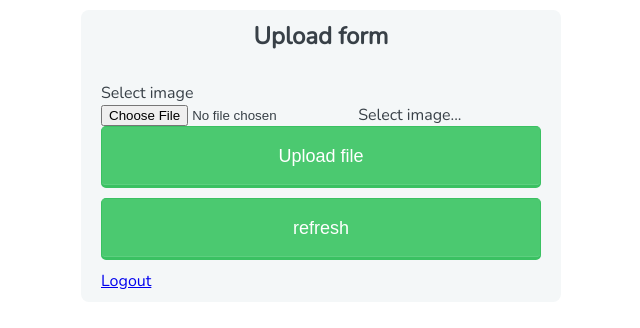
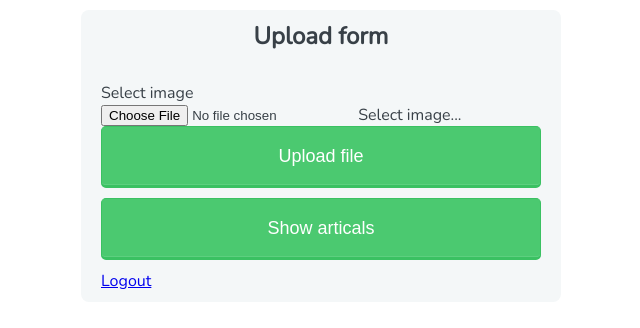
Before and after one commit to Ligerd/Programowanie-aplikacji-mobilnych-i-webowych, a Flask app: page /upload-file in a window 1280 px wide. Shown: the top 328 px of the page, without its empty margins (319-959 px from the left). Run offline with Flask 2, Linux system fonts and the light colour scheme.

```diff
--- a/Projekt 1/client/app/templates/uploadfile.html
+++ b/Projekt 1/client/app/templates/uploadfile.html
@@ -20,7 +20,7 @@
        </div>
     </div>
         <button type="submit" class="btn btn-primary"> Upload file</button>
-    <button type="button" id="refresh" name="refresh">refresh</button>
+    <button type="button" id="refresh" name="refresh">Show articals</button>
     <a href="http://localhost:3000/logout" id="logout"> Logout</a>
 </form>
 <div id="myList">
```
Also changed, not shown: Projekt 1/serwer/app/files/2oboik.ru_60981.jpg (deleted), Projekt 1/serwer/app/files/6oboik.ru_60981.jpg (deleted), 1 other file.
